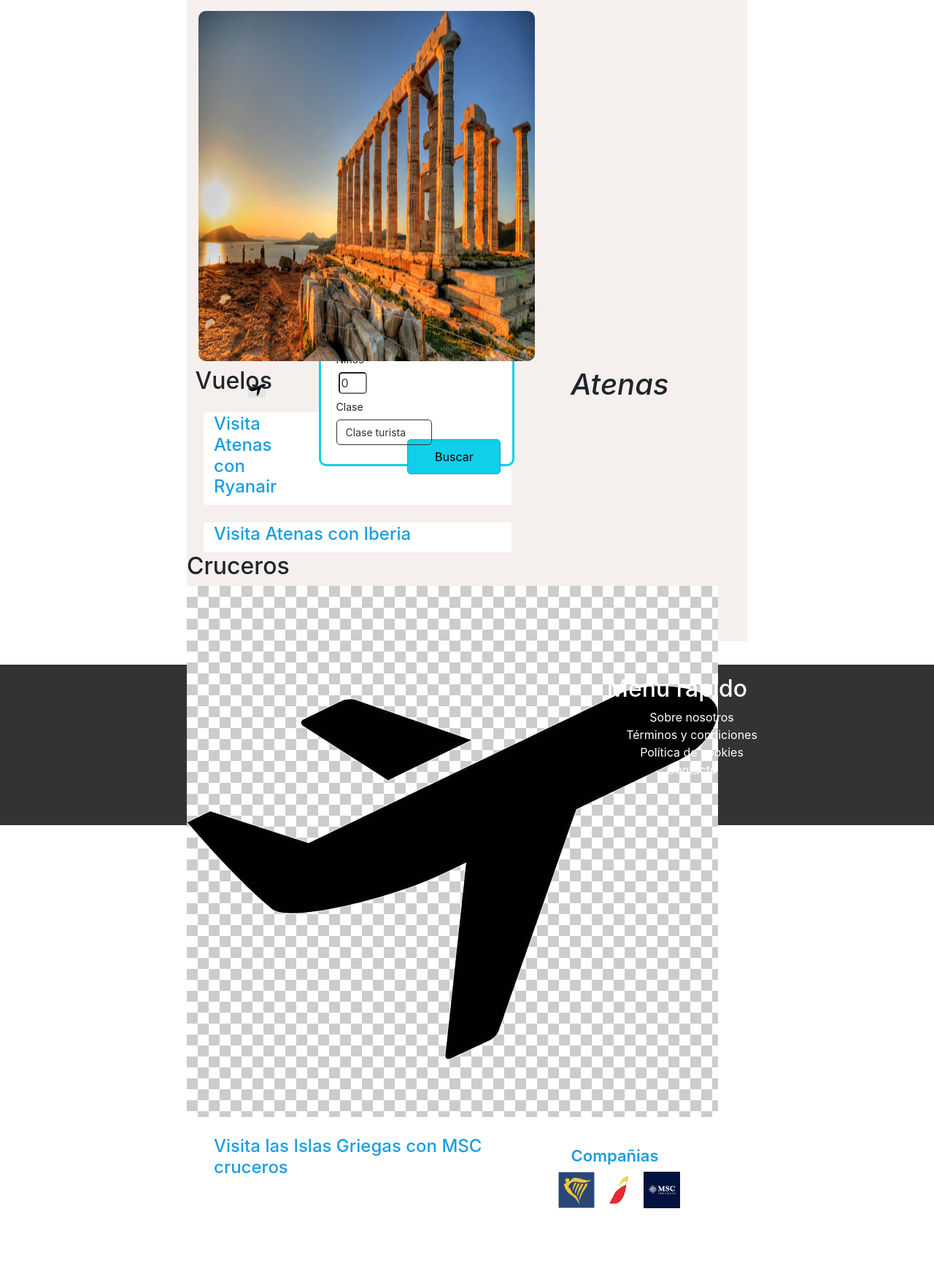
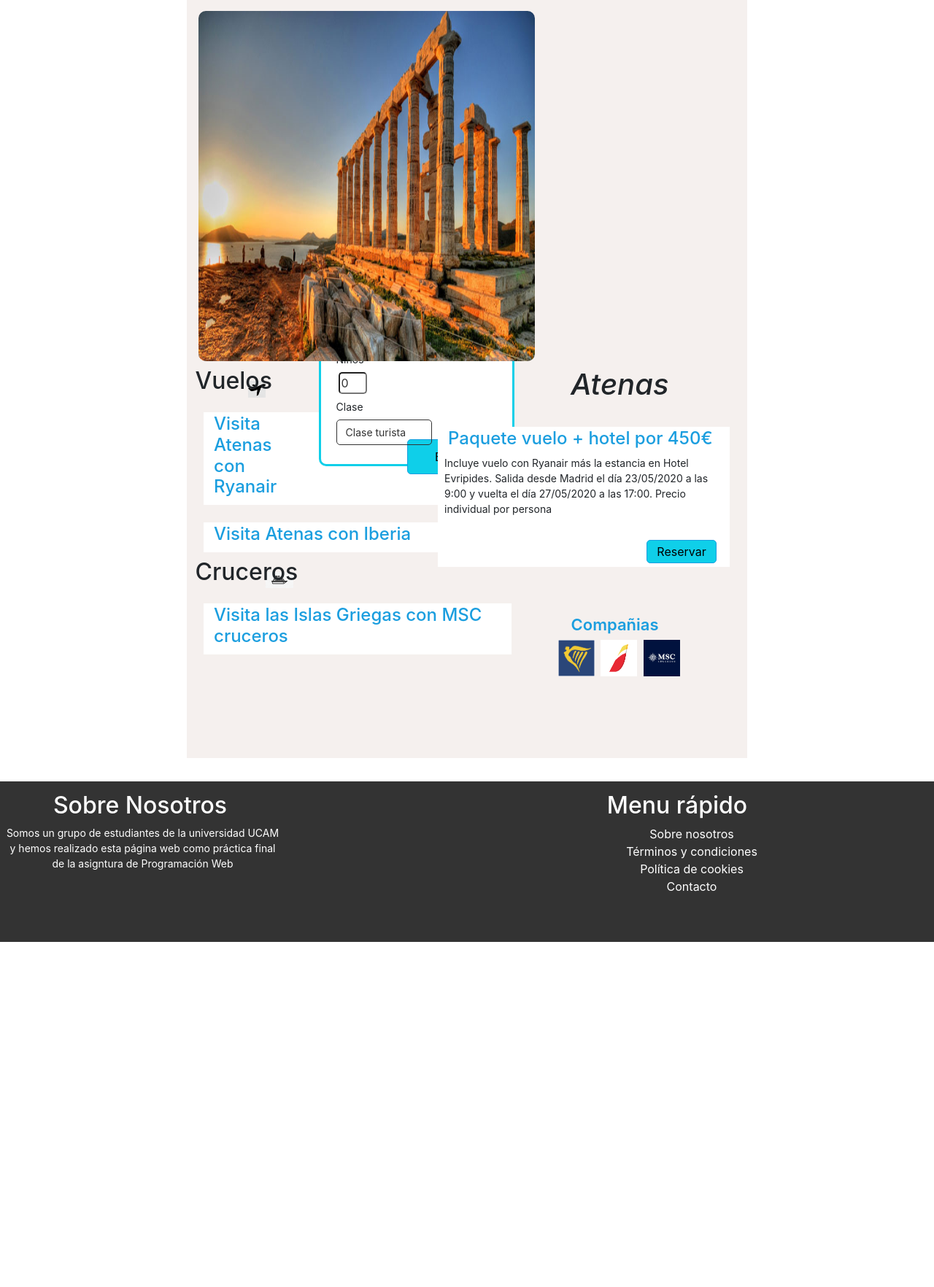
Before and after one commit to franr99/Pagina-Web-GoTravel, a PHP site: page /destinos/Atenas.html in a window 1280 px wide; the page is wider, and only the part inside the window is pictured. Shown: the part 161-1925 px from the top of that part at 73% size. After the commit the page ends 1452 px from the top of that part, so only its background shows below. Run offline with PHP 8.4, Linux system fonts and the light colour scheme.

Commit message:
+cambios

```diff
--- a/HTML 5 - CSS3/css/destino.css
+++ b/HTML 5 - CSS3/css/destino.css
@@ -1,7 +1,7 @@
 .info-destino{
     margin-left: 20%;
     margin-right: 20%;
-    height: 55em;
+    height: 65em;
     width: 60%;
     background-color: #F5F0EE;
 
@@ -235,6 +235,19 @@ p{
     margin-top: -3.5%;
 }
 
+.seccionCruceros h2{
+    margin-left: 1.5%;
+    margin-top: 1%;
+}
+
+.seccionCruceros img{
+    width: 5%;
+    height: 5%;
+    float: left;
+    margin-left: 14%;
+    margin-top: -3.5%;
+}
+
 .paquetes{
     width: 25em;
     height: 12em;
--- a/HTML 5 - CSS3/destinos/Atenas.html
+++ b/HTML 5 - CSS3/destinos/Atenas.html
@@ -88,7 +88,7 @@
 
                 <section class="seccionCruceros">
                     <h2> Cruceros</h2>
-                    <img src="../img/icon-avion.jpg">
+                    <img src="../img/icon-crucero.jpg">
                     <div class="vuelos">
                         <h3> Visita las Islas Griegas con MSC cruceros</h3>
                         <div id="resultado3"></div>
```
